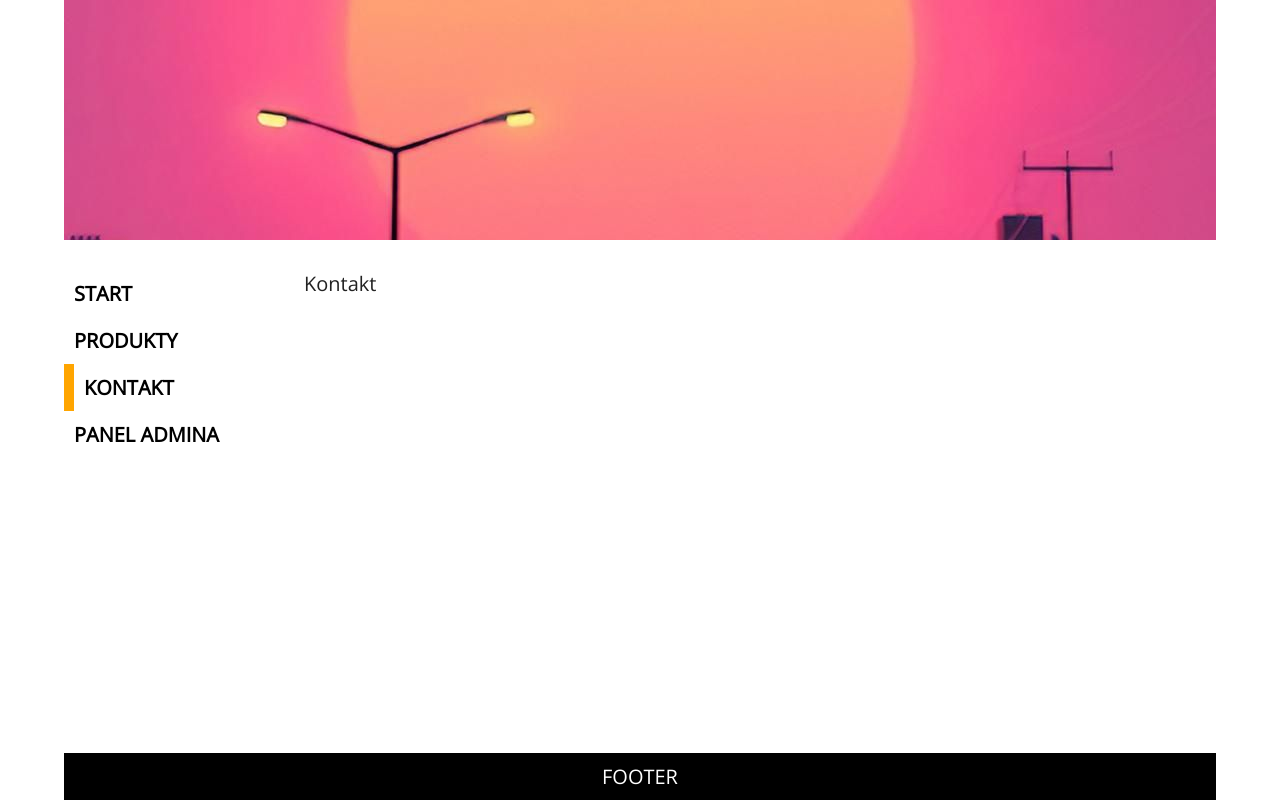
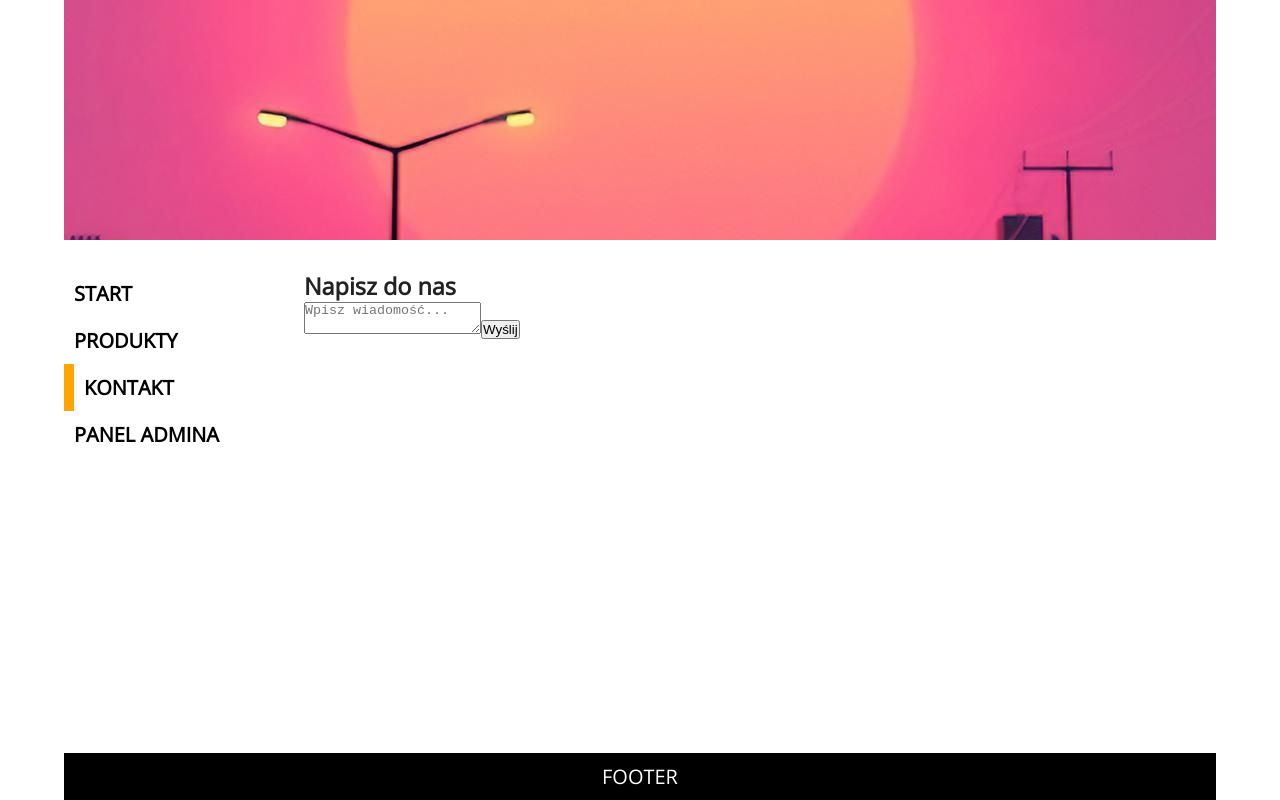
Before and after one commit to radek-winiecki/simple-website-in-react, a React (Create React App) app in the folder project/: page /contact in a window 1280 px wide. Built offline with nearby package versions, Linux system fonts and the light colour scheme.

Commit message:
Create a contact section

```diff
--- a/project/src/pages/ContactPage.js
+++ b/project/src/pages/ContactPage.js
@@ -1,9 +1,41 @@
 import React from "react";
+import '../styles/ContactPage.css';
 
-const ContactPage = () => {
-    return (
-        <div>Kontakt</div>
-    );
+class ContactPage extends React.Component {
+
+    state = {
+        value: "",
+
+    }
+
+    handleSubmit = (e) => {
+        e.preventDefault();
+        this.setState({
+            value: "",
+        })
+    }
+
+    handleChange = (e) => {
+        this.setState({
+            value: e.target.value,
+        })
+    }
+
+    render() {
+        return (
+            <div className="contact">
+                <form onSubmit={this.handleSubmit}>
+                    <h3>Napisz do nas</h3>
+                    <textarea
+                        value={this.state.value}
+                        onChange={this.handleChange}
+                        placeholder="Wpisz wiadomość...">
+                    </textarea>
+                    <button>Wyślij</button>
+                </form>
+            </div>
+        );
+    }
 }
 
 export default ContactPage;
```
Also changed, not shown: project/src/styles/ContactPage.css (added).
